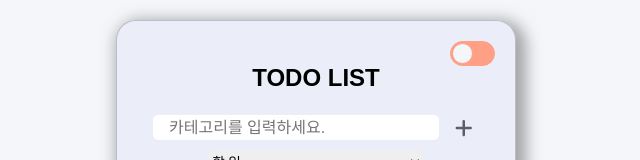
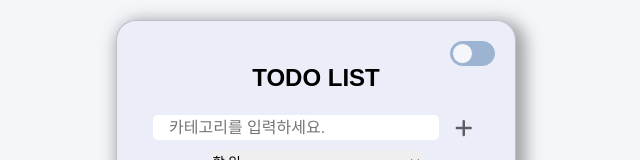
Before and after one commit to jeong922/react-masterclass-todo, a React (Create React App) app: page / in a window 1280 px wide. Shown: the top 160 px of the page, without its empty margins (324-964 px from the left). Built offline with nearby package versions, Linux system fonts and the light colour scheme.

Commit message:
accentColor 변경, ToDo.tsx 버튼색 변경

```diff
--- a/src/components/ToDo.tsx
+++ b/src/components/ToDo.tsx
@@ -25,7 +25,7 @@ const Btns = styled.div`
   button {
     height: 30px;
     margin-right: 5px;
-    background-color: ${(prorps) => prorps.theme.btnBgColor};
+    background-color: ${(prorps) => prorps.theme.btnColor};
     border: 1px solid ${(props) => props.theme.border};
     border-radius: 5px;
     color: ${(props) => props.theme.textColor};
--- a/src/styled.d.ts
+++ b/src/styled.d.ts
@@ -10,5 +10,6 @@ declare module 'styled-components' {
     toggle_position: string;
     border: string;
     btnBgColor: string;
+    btnColor: string;
   }
 }
--- a/src/theme.ts
+++ b/src/theme.ts
@@ -3,19 +3,21 @@ import { DefaultTheme } from 'styled-components';
 export const darkTheme: DefaultTheme = {
   bgColor: '#353b48',
   textColor: 'white',
-  accentColor: '#FF9F86',
+  accentColor: '#9cb3d1',
   listbg: '#62708D',
   toggle_position: '21px',
   border: 'rgba(255,255,255,0.2)',
   btnBgColor: 'rgba(255, 255, 255, 0.6)',
+  btnColor: 'rgba(0, 0, 0, 0.6)',
 };
 
 export const lightTheme: DefaultTheme = {
   bgColor: '#f5f6fa',
   textColor: 'black',
-  accentColor: '#FF9F86',
+  accentColor: '#9cb3d1',
   listbg: 'white',
   toggle_position: '1px',
   border: 'rgba(0,0,0,0.2)',
   btnBgColor: 'rgba(0, 0, 0, 0.6)',
+  btnColor: 'rgba(255, 255, 255, 0.6)',
 };
```
